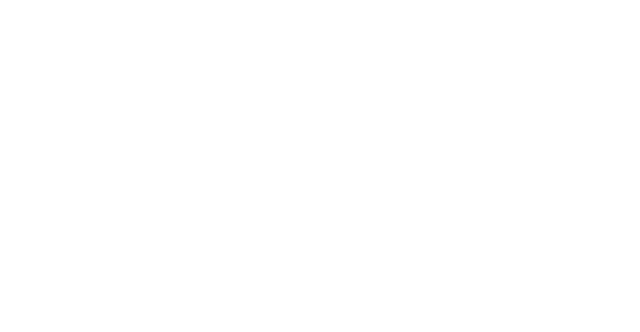
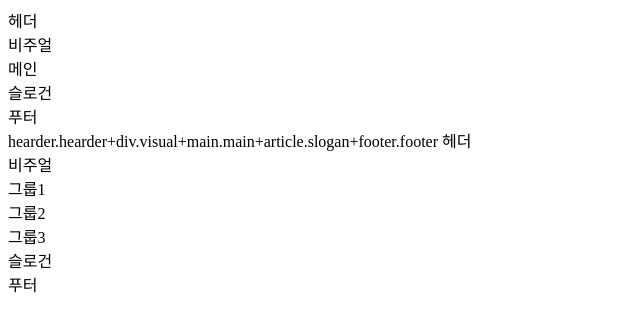
Before and after one commit to luckydoyun/likelion_HTML5, a website: page index.html in a window 1280 px wide. Shown: the whole page, without its empty margins (0-640 px from the left). Drawn offline with Linux system fonts and the light colour scheme.

Commit message:
2022.12.01 webcafe structure create

```diff
--- a/index.html
+++ b/index.html
@@ -10,6 +10,33 @@
 
 <body>
 
+  <div class="container"></div>
+  <div class="wrapper"></div>
+
+  <header class="header">헤더</header>
+  <div class="visual">비주얼</div>
+  <main class="main">메인</main>
+  <article class="slogan">슬로건</article>
+  <footer class="footer">푸터</footer>
+
+
+  hearder.hearder+div.visual+main.main+article.slogan+footer.footer
+
+  <hearder class="hearder">헤더</hearder>
+  <div class="visual">비주얼</div>
+  <main class="main">
+    <div class="group group1">그룹1</div>
+    <div class="group group2">그룹2</div>
+    <div class="group group3">그룹3</div>
+  </main>
+  <article class="slogan">슬로건</article>
+
+  <footer class="footer">
+    <div class="fotter-inner">
+      푸터
+    </div>
+  </footer>
+
 </body>
 
 </html>
```
